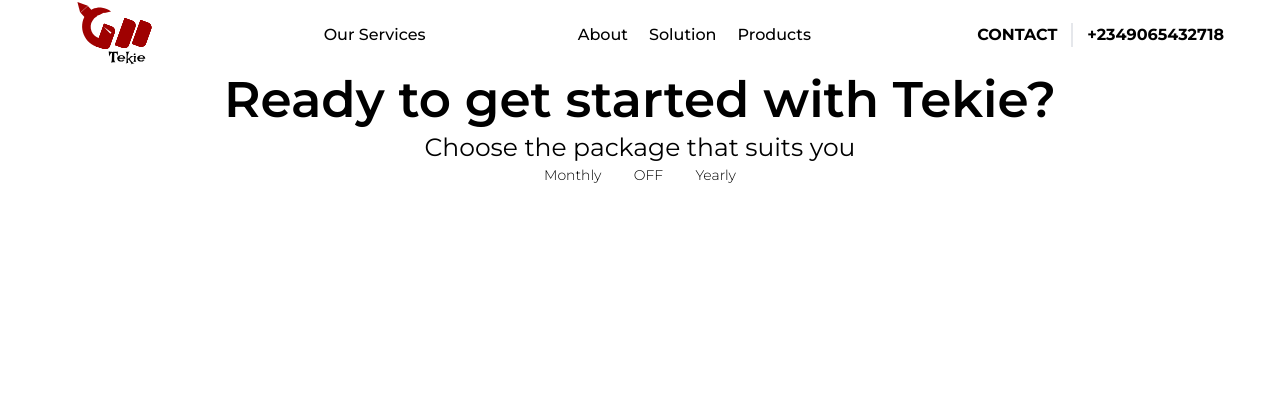
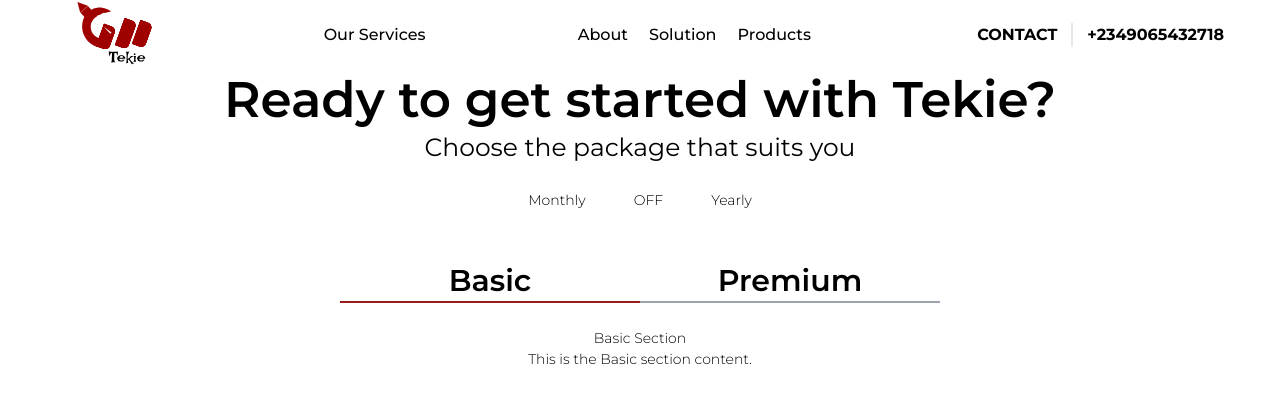
Before and after one commit to techies-developer/techie-website, a React (Create React App) app: page / in a window 1280 px wide. Shown: the top 402 px of the page. Built offline with nearby package versions, Linux system fonts and the light colour scheme.

Commit message:
Tab 70% done

```diff
--- /dev/null
+++ b/src/common/pricing/MonthlyPriceList.tsx
@@ -0,0 +1,51 @@
+import React, { useState } from "react";
+
+const MonthlyPriceList = () => {
+  const [activeTab, setActiveTab] = useState("Basic");
+
+  const handleTabClick = (tab: string) => {
+    setActiveTab(tab);
+  };
+  return (
+    <div className="pt-[50px] space-y-[25px] mx-auto">
+      <div className="tab">
+        <button
+          className={
+            activeTab === "Basic"
+              ? "text-[30px] leading-[40px] font-semibold border-b-2 w-[300px] border-red-800"
+              : "text-[30px] leading-[40px] font-semibold border-b-2 w-[300px] border-gray-400"
+          }
+          onClick={() => handleTabClick("Basic")}
+        >
+          Basic
+        </button>
+        <button
+          className={
+            activeTab === "Premium"
+              ? "text-[30px] leading-[40px] font-semibold border-b-2 w-[300px] border-red-800"
+              : "text-[30px] leading-[40px] font-semibold border-b-2 w-[300px] border-gray-400"
+          }
+          onClick={() => handleTabClick("Premium")}
+        >
+          Premium
+        </button>
+      </div>
+      <div className="tab-content items-center justify-center">
+        {activeTab === "Basic" && (
+          <div className="">
+            <h2>Basic Section</h2>
+            <p>This is the Basic section content.</p>
+          </div>
+        )}
+        {activeTab === "Premium" && (
+          <div>
+            <h2>Premium Section</h2>
+            <p>This is the Premium section content.</p>
+          </div>
+        )}
+      </div>
+    </div>
+  );
+};
+
+export default MonthlyPriceList;
--- a/src/common/pricing/Pricing.tsx
+++ b/src/common/pricing/Pricing.tsx
@@ -1,4 +1,5 @@
 import React, { useState } from "react";
+import MonthlyPriceList from "./MonthlyPriceList";
 
 const Pricing = () => {
   const [isToggled, setIsToggled] = useState(false);
@@ -17,12 +18,16 @@
           Choose the package that suits you
         </p>
       </div>
-      <div className="w-[15%] items-center justify-between mx-auto">
-        <div className="pricing flex  items-center justify-between text-center">
-          <p>Monthly</p>
+      <div className="items-center justify-center text-center pt-[25px] w-[25%] mx-auto">
+        <div className="pricing flex items-center justify-evenly">
+          <span>Monthly</span>
           <button onClick={handleClick}>{isToggled ? "ON" : "OFF"}</button>
-          <p>Yearly</p>
+          <span>Yearly</span>
         </div>
+      </div>
+      {/* Pricelist Tab */}
+      <div className="">
+        <MonthlyPriceList />
       </div>
     </section>
   );
```
